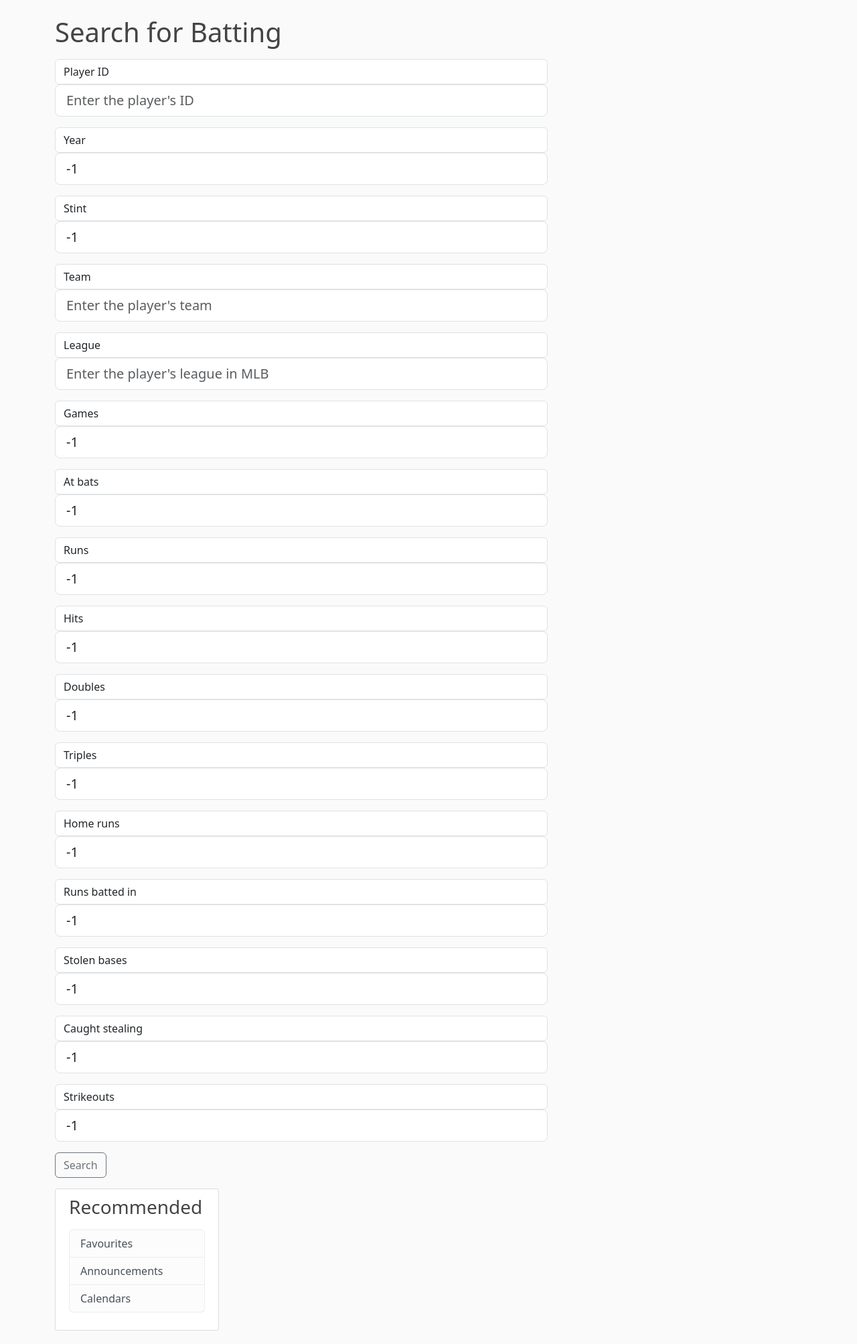
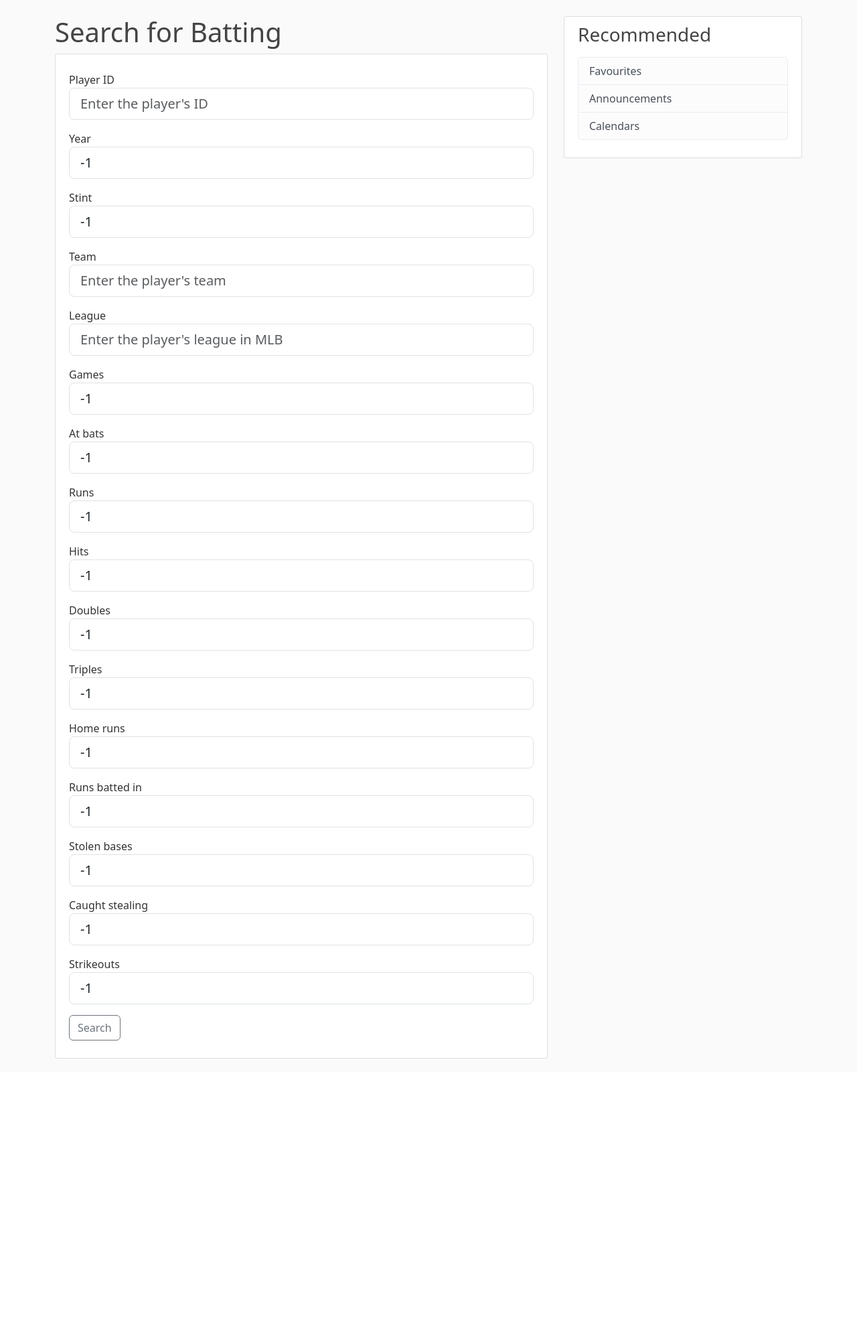
Before and after one commit to itudb2316/itudb2316, a Flask app: page /batting in a window 1280 px wide. Shown: the part 56-2062 px from the top of the page at 67% size. After the commit the page ends 1636 px from the top, so only its background shows below. Run offline with Flask 3, Linux system fonts and the light colour scheme.

Commit message:
Errors on batting pages solved.
Error on batting detail page not opening has been solved.
Error on batting page classes not working has been solved.

```diff
--- a/baseball/app/batting/templates/batting.html
+++ b/baseball/app/batting/templates/batting.html
@@ -1,13 +1,13 @@
 {% extends "layout.html" %}
 {% block content %}
 <h1>{{purpose|capitalize}} for Batting </h1>
-<div class="content section">
+<div class="content-section">
     <form method="POST" action="" novalidate>
         {{form.hidden_tag()}}
         {% for k, _ in form.__dict__['_fields'].items() %}
         {% if k != 'submit' and k != 'csrf_token' %}
         <div class="form-group mt-3">
-            {{form.__dict__['_fields'][k].label(class="form-control label")}}
+            {{form.__dict__['_fields'][k].label(class="form-control-label")}}
             {% if form.__dict__['_fields'][k].errors %}
             {{form.__dict__['_fields'][k](class="form-control form-control-lg is-invalid")}}
             <div class="invalid-feedback">
@@ -25,4 +25,5 @@
             {{ form.submit() }}
         </div>
     </form>
+</div>
 {% endblock content %}
--- a/baseball/app/batting/templates/batting_detail.html
+++ b/baseball/app/batting/templates/batting_detail.html
@@ -5,8 +5,8 @@
     <div class="media-body">
         <ul class="article-content list-group">
             <div class="btn-group" role="group" aria-label="Basic example">
-                <a href="{{url_for('batting.batting_update_search', transmit=result)}}" class="btn btn-secondary">Update</a>
-                <a href="{{url_for('batting.batting_delete', transmit=result)}}" class="btn btn-secondary">Delete</a>
+                <a href="#" class="btn btn-secondary">Update</a>
+                <a href="#" class="btn btn-secondary">Delete</a>
             </div>
             {% for col in result %}
             <li class="list-group-item d-flex justify-content-between align-items-center">
```
